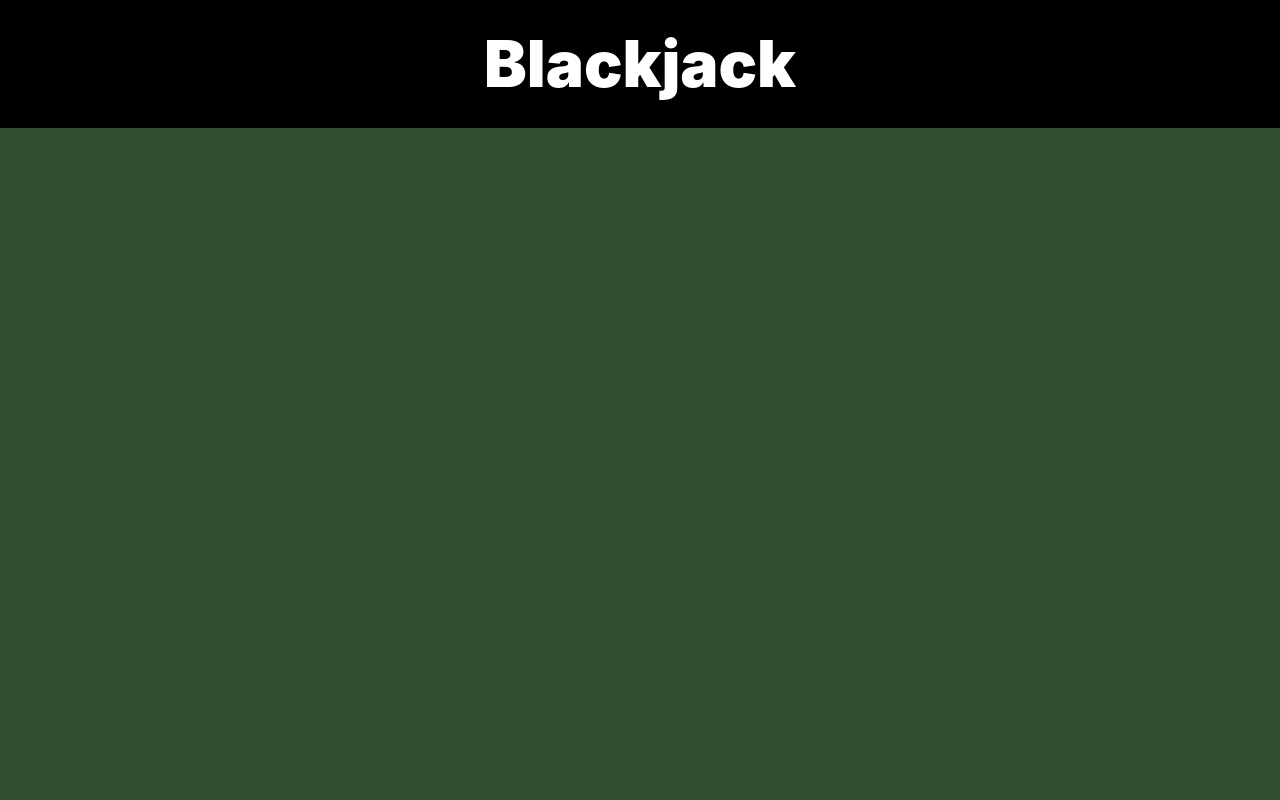
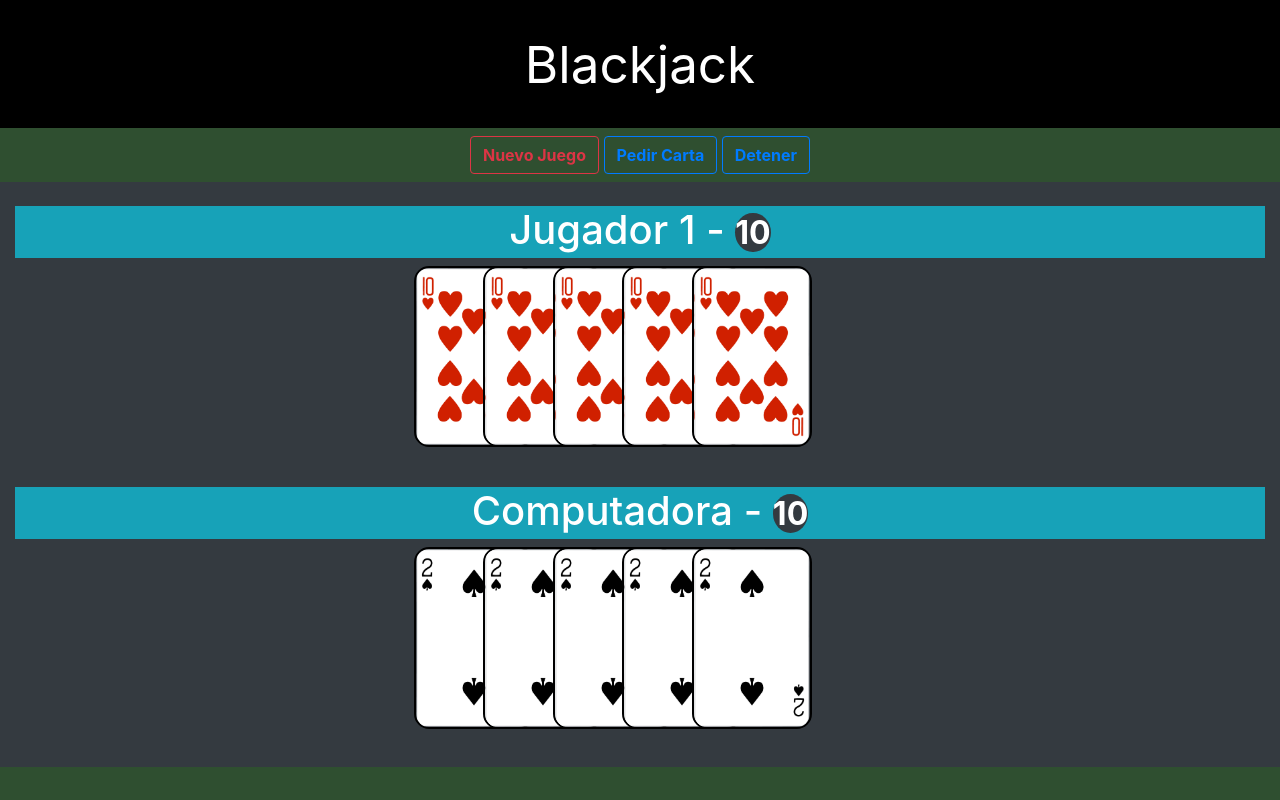
Before and after one commit to Mario-Etchegoyen/blackjack, a plain HTML site: page index.html in a window 1280 px wide. Drawn offline with nearby package versions, Linux system fonts and the light colour scheme.

Commit message:
ok cartas compu

```diff
--- a/assets/css/styles.css
+++ b/assets/css/styles.css
@@ -1,16 +1,30 @@
 html,
-body{
-  margin:0;
+body {
+  margin: 0px;
   background-color: #2f4f30;
   color: white;
 }
 
 
+.titulo {
+  text-align: center;
+  background-color: black;
+  padding: 2dvw;
+  font-size: 4dvw;
+}
 
-.titulo{
-  background-color: black;
-  text-align: center;
-  padding: 2dvh;
-  font-weight: 900;
-  font-size:5dvw;
+.carta {
+  /* position: relative; */
+  width: 15dvw;
+  max-width: 120px;
+  min-width: 100px;
+  /* left: 20dvw; */
+  margin-left: -55px;
+  border: 2px solid black;
+  border-radius: .95rem;
 }
+
+#jugador-cartas,
+#computadora-cartas {
+  height: 220px;
+}
--- a/index.html
+++ b/index.html
@@ -13,6 +13,53 @@
     Blackjack
   </header>
 
+  <main>
+
+    <div class=" mt-2 col text-center">
+
+      <button class="btn btn-outline-danger font-weight-bold">Nuevo Juego</button>
+      <button class="btn btn-outline-primary font-weight-bold">Pedir Carta</button>
+      <button class="btn btn-outline-primary font-weight-bold">Detener</button>
+
+    </div>
+
+    <div class=" bg-dark ">
+      <div class="mt-2 text-center pt-4">
+        <div class="col ">
+          <h1 class="  bg-info pb-1 ">Jugador 1 - <small class="text-white bg-dark font-weight-bold rounded-circle">10</small></h1>
+          <div id="jugador-cartas ">
+            <img class="carta" src="./assets/imagenes/cartas/10H.png" alt="">
+            <img class="carta" src="./assets/imagenes/cartas/10H.png" alt="">
+            <img class="carta" src="./assets/imagenes/cartas/10H.png" alt="">
+            <img class="carta" src="./assets/imagenes/cartas/10H.png" alt="">
+            <img class="carta" src="./assets/imagenes/cartas/10H.png" alt="">
+          </div>
+
+        </div>
+      </div>
+
+      <div class="mt-2 text-center pt-4">
+        <div class="mt-2 text-center ">
+          <div class="col">
+            <h1 class="bg-info pb-1">Computadora - <small class="text-white bg-dark font-weight-bold rounded-circle">10</small></h1>
+            <div id="computadora-cartas">
+              <img class="carta" src="./assets/imagenes/cartas/2S.png" alt="">
+              <img class="carta" src="./assets/imagenes/cartas/2S.png" alt="">
+              <img class="carta" src="./assets/imagenes/cartas/2S.png" alt="">
+              <img class="carta" src="./assets/imagenes/cartas/2S.png" alt="">
+              <img class="carta" src="./assets/imagenes/cartas/2S.png" alt="">
+            </div>
+          </div>
+
+        </div>
+      </div>
+
+    </div>
+
+
+
+  </main>
+
 
 
 
```
Also changed, not shown: 1 other file.
